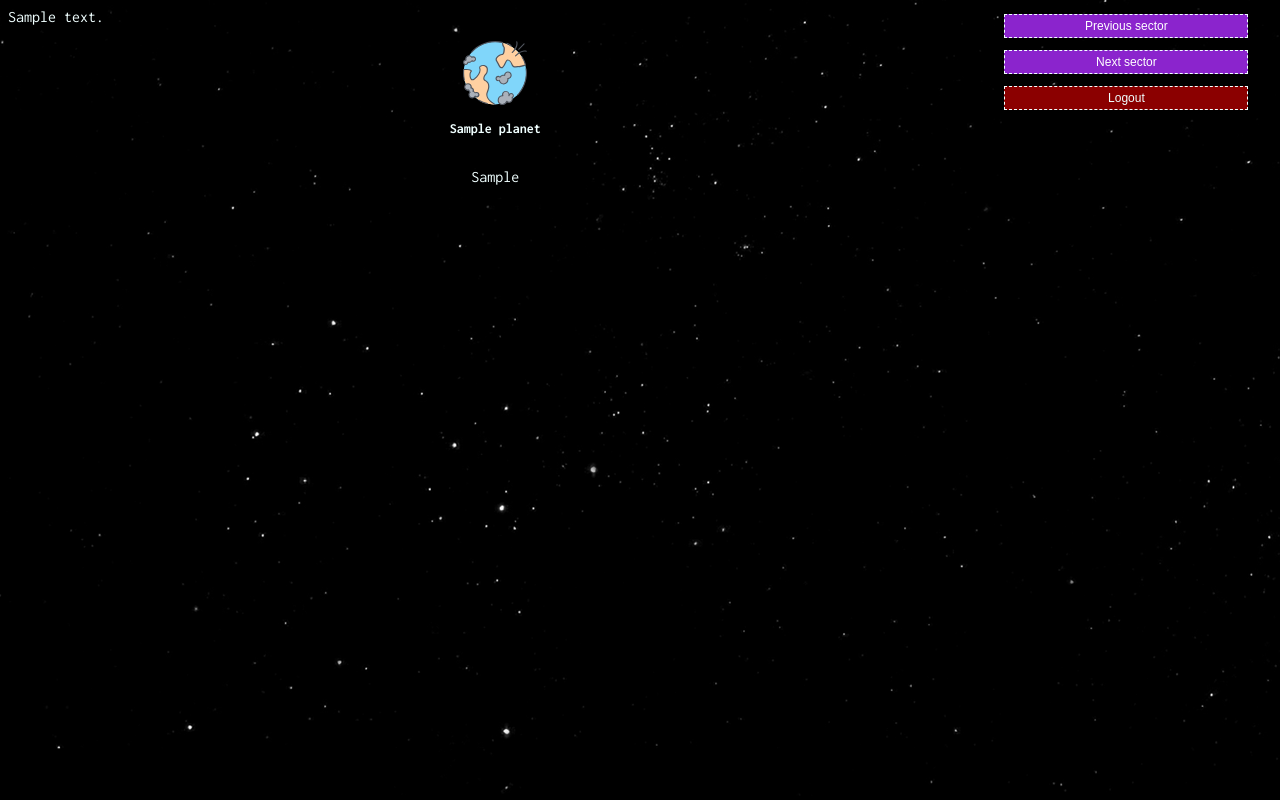
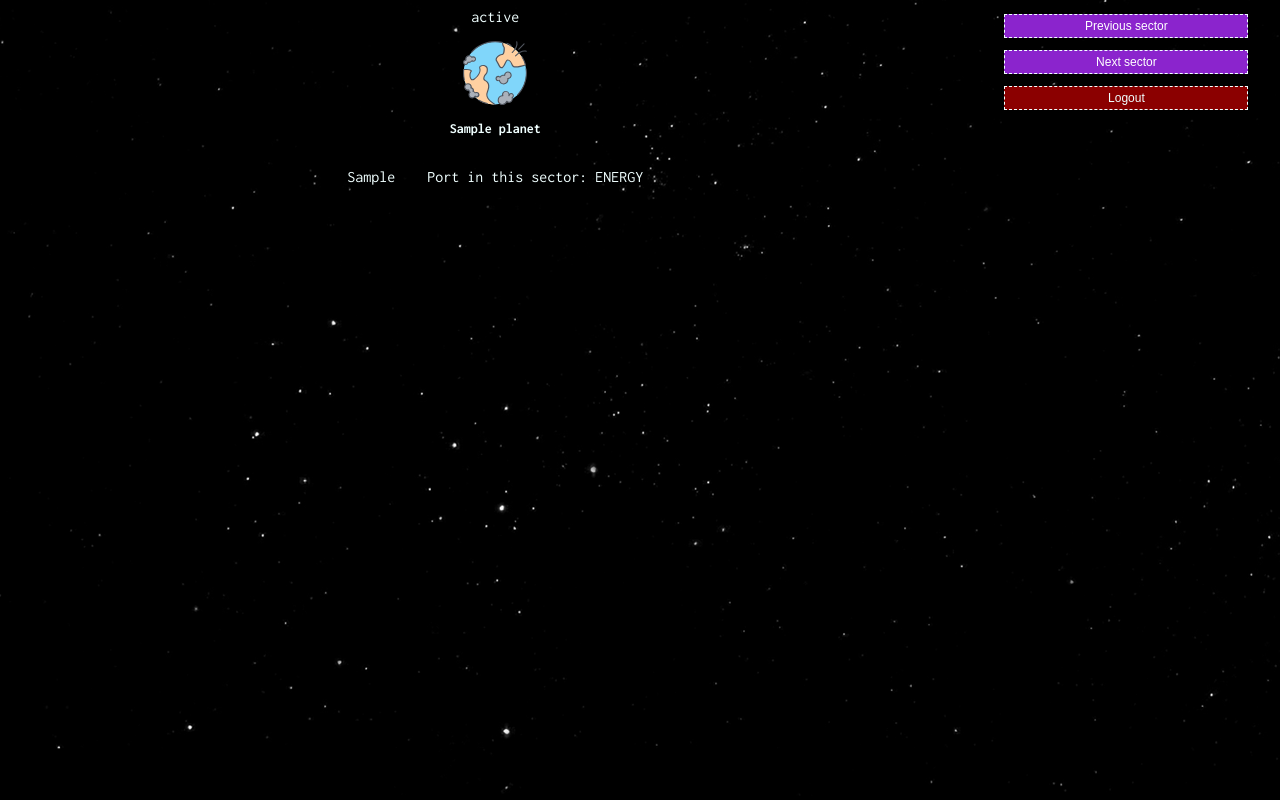
Before and after one commit to tsaulic/DarkNova, a Flask app: template core/templates/play.html in a window 1280 px wide. Run offline with Flask 2, Linux system fonts and the light colour scheme; tables that the repository leaves empty hold one stand-in row (values such as "Sample post"); the template is opened without the code that fills it: values that come from a table or form of the project are taken from there, most other values are stand-ins (such as "Sample title", 1, 10 or a date in 2020).

```diff
--- a/core/models/__init__.py
+++ b/core/models/__init__.py
@@ -72,7 +72,7 @@ class Port(db.Model):
     def serialize(self):
         return {
             'id': self.id,
-            'type': self.type,
+            'type': PortType(self.type).name,
             'sector': self.sector.id,
         }
 
--- a/core/routes/populate.py
+++ b/core/routes/populate.py
@@ -44,6 +44,7 @@ def populate_mock_db(sectors_value):
         if has_feature(4) and sector != 0: db.session.add(Planet(name='Unowned', sector_key=sector))
         if has_feature(2) and sector != 0: db.session.add(Planet(name='Unowned', sector_key=sector))
         if has_feature(0) and sector != 0: db.session.add(Planet(name='Unowned', sector_key=sector))
+        if has_feature(5) and sector != 0: db.session.add(Port(type=randrange(0, 5), sector_key=sector))
 
     commit_try()
 
--- a/core/static/style.css
+++ b/core/static/style.css
@@ -114,7 +114,7 @@ body {
     background-color: darkred;
 }
 
-.planet-row {
+.row {
     display: flex;
     flex-direction: row;
     flex-wrap: wrap;
@@ -129,6 +129,8 @@ body {
     margin-right: 0.5em;
     flex: 1;
     display: flex;
+    align-items: center;
+    justify-content: center;
 }
 
 .action-column {
@@ -154,6 +156,13 @@ body {
     margin: 2em 1em 2em 1em;
 }
 
+.port-column {
+    display: flex;
+    flex-direction: column;
+    align-items: center;
+    margin: 2em 1em 2em 1em;
+}
+
 .planet-unowned {
     height: 4em;
     width: 4em;
--- a/core/templates/play.html
+++ b/core/templates/play.html
@@ -3,10 +3,9 @@
 {% endblock %}
 {% block content %}
     <div class='game-column'>
-        {{ content }}
-
+        {{ status }}
         {% if planets|length > 0 %}
-            <div class="planet-row">
+            <div class="row">
                 {% for planet in planets %}
                     {% if planet.owner == none %}
                         <div class="planet-column">
@@ -27,9 +26,14 @@
                 {% endfor %}
             </div>
         {% endif %}
-        {% if sector is not none and sector.beacon is not none and sector.beacon|length %}
-            <div class="beacon-column">{{ sector.beacon }}</div>
-        {% endif %}
+        <div class="row">
+            {% if sector is not none and sector.beacon is not none and sector.beacon|length %}
+                <div class="beacon-column">{{ sector.beacon }}</div>
+            {% endif %}
+            {% if sector is not none and port is not none %}
+                <div class="port-column">Port in this sector: {{ port.serialize()['type'] }}</div>
+            {% endif %}
+        </div>
     </div>
     <div class="action-column">
         {% if sector is not none and sector.id > 0 %}
```
Also changed, not shown: core/routes/play.py (+5 -2 lines), 2 other files.
